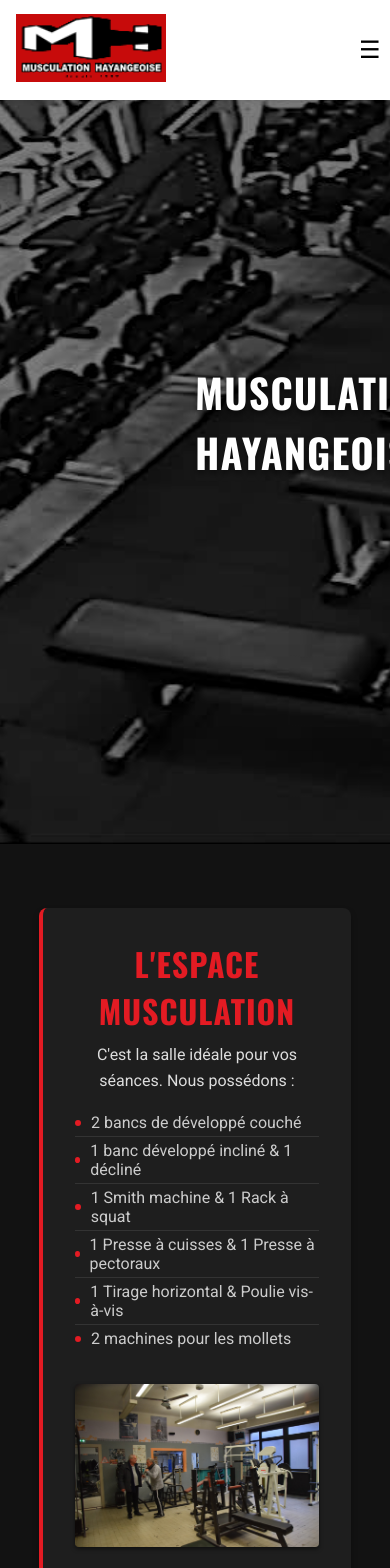
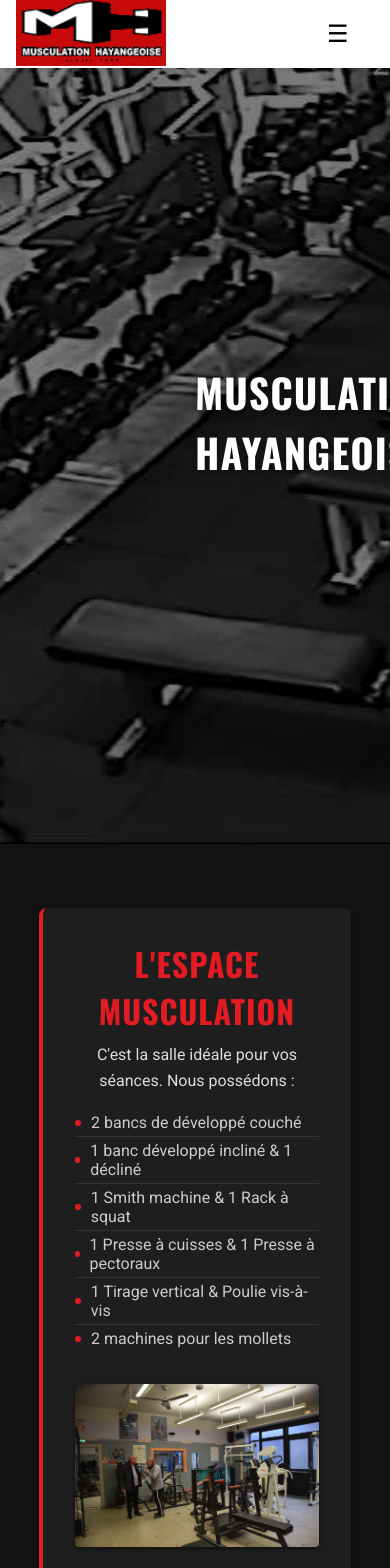
Before and after one commit to UlrichCedric/Webiste-Mh, a React (Create React App) app in the folder website-mh/: page / in a window 390 px wide. Shown: the top 1568 px of the page. Built offline with nearby package versions, Linux system fonts and the light colour scheme.

Commit message:
fix(css): navbar width and overflow-x on mobile

```diff
--- a/website-mh/src/components/Home/Home.js
+++ b/website-mh/src/components/Home/Home.js
@@ -28,7 +28,7 @@
                     <li>1 banc développé incliné & 1 décliné</li>
                     <li>1 Smith machine & 1 Rack à squat</li>
                     <li>1 Presse à cuisses & 1 Presse à pectoraux</li>
-                    <li>1 Tirage horizontal & Poulie vis-à-vis</li>
+                    <li>1 Tirage vertical & Poulie vis-à-vis</li>
                     <li>2 machines pour les mollets</li>
                   </ul>
                 </div>
--- a/website-mh/src/components/Navbar/Navbar.css
+++ b/website-mh/src/components/Navbar/Navbar.css
@@ -1,7 +1,8 @@
 .navbar {
   position: fixed;
   display: flex;
-  width: 100vw;
+  width: 100%;
+  box-sizing: border-box;
   height: 8vh;
   align-items: center;
   background-color: white;
@@ -74,15 +75,19 @@
   .navbar-toggle {
     display: block;
   }
+
   .navbar-menu {
     display: none;
   }
+
   .navbar-menu.open {
     display: flex;
   }
 }
 
 .navbar-logo img {
-  width: 150px; /* Ajuste la largeur du logo */
-  height: auto; /* Conserve les proportions du logo */
+  width: 150px;
+  /* Ajuste la largeur du logo */
+  height: auto;
+  /* Conserve les proportions du logo */
 }
--- a/website-mh/src/index.css
+++ b/website-mh/src/index.css
@@ -6,6 +6,7 @@
   -webkit-font-smoothing: antialiased;
   -moz-osx-font-smoothing: grayscale;
   overflow-x: hidden;
+  width: 100%;
   background-color: #121212;
   /* Noir profond mais pas absolu */
   color: #e0e0e0;
```
